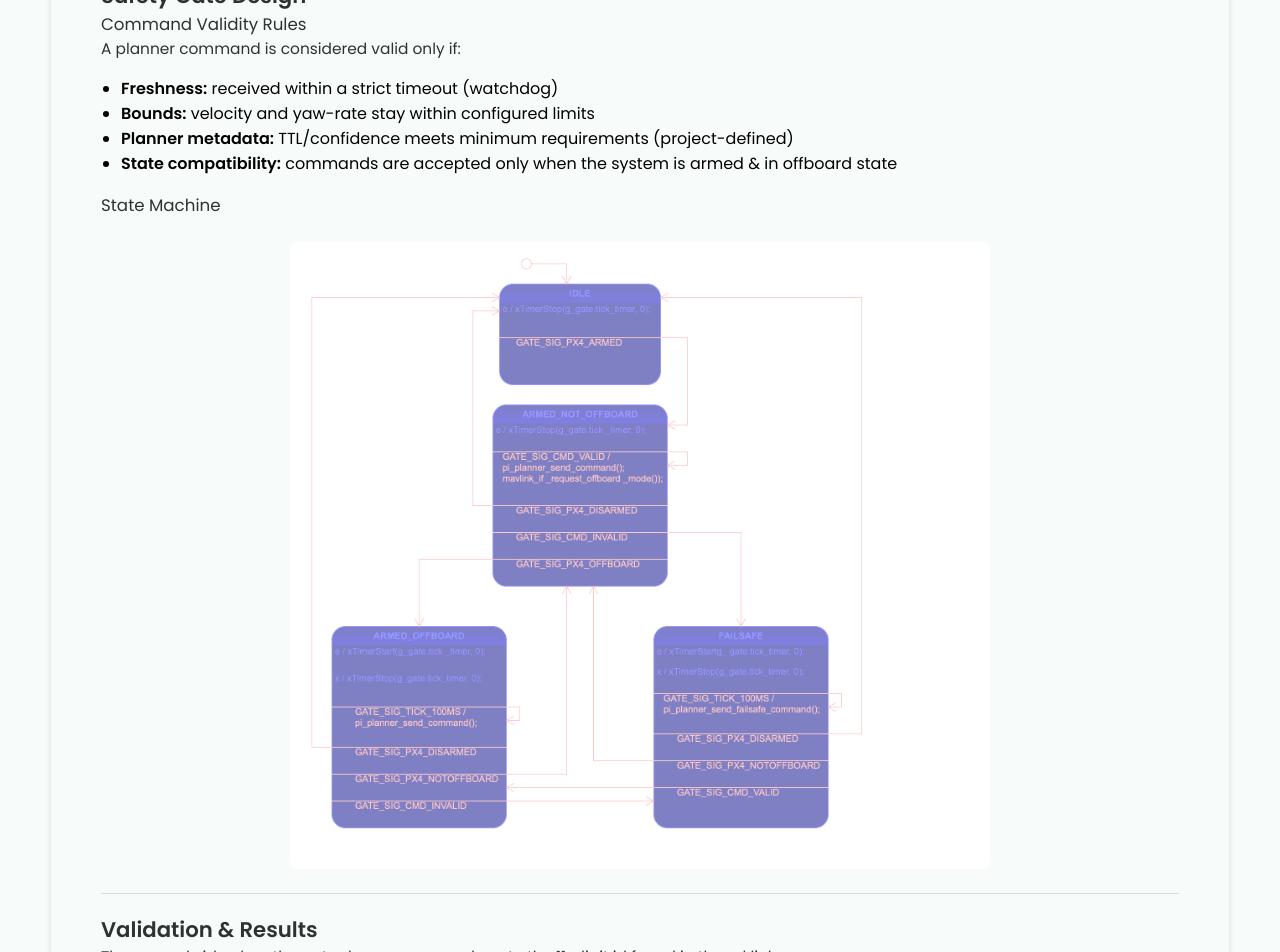
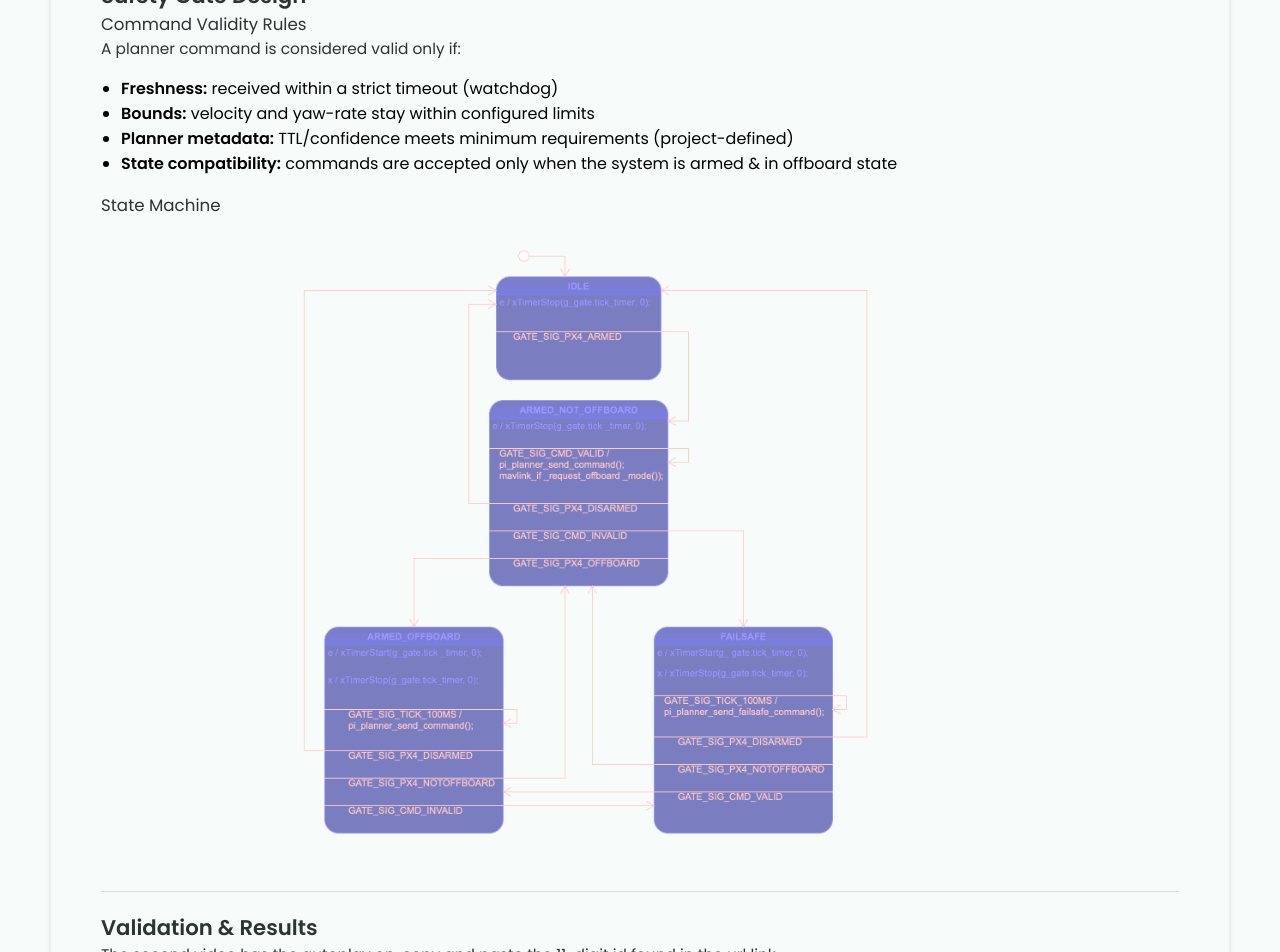
Before and after one commit to alexandrephl/alexandrephl.github.io, a Jekyll site: the page built from _projects/DroneSafetyLayer/safety-layer-px4.md, in a window 1280 px wide. Shown: the part 1824-2776 px from the top of the page. Built offline with Jekyll 4.4.1, drawn with Linux system fonts in a browser that asks for light colours.

Commit message:
Update styles.css

```diff
--- a/css/styles.css
+++ b/css/styles.css
@@ -380,9 +380,6 @@ nav .mobile-nav {
   max-width: 700px;
   max-height: 700px;
   margin: 1.5rem auto;
-  background: white;
-  padding: 8px;
-  border-radius: 8px;
 }
 
 /* SECTION 3: SKILLS */
```
